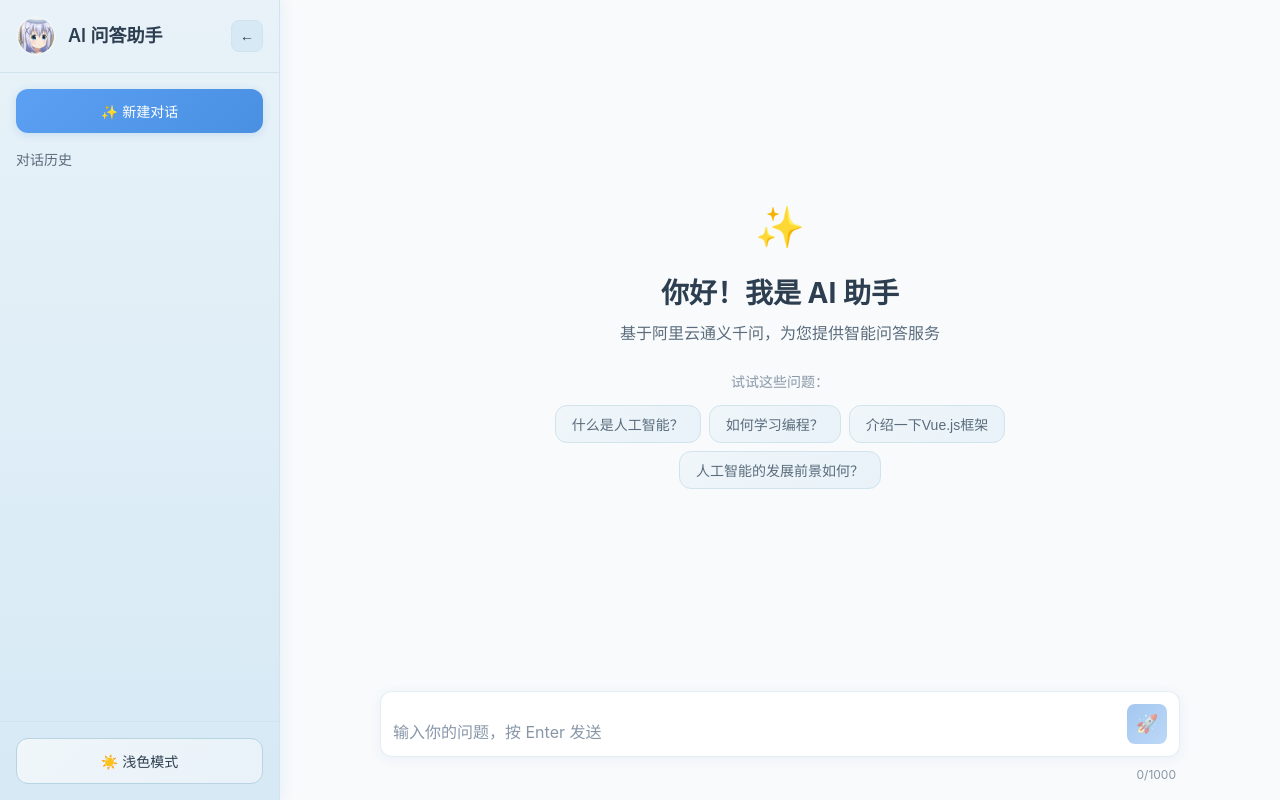
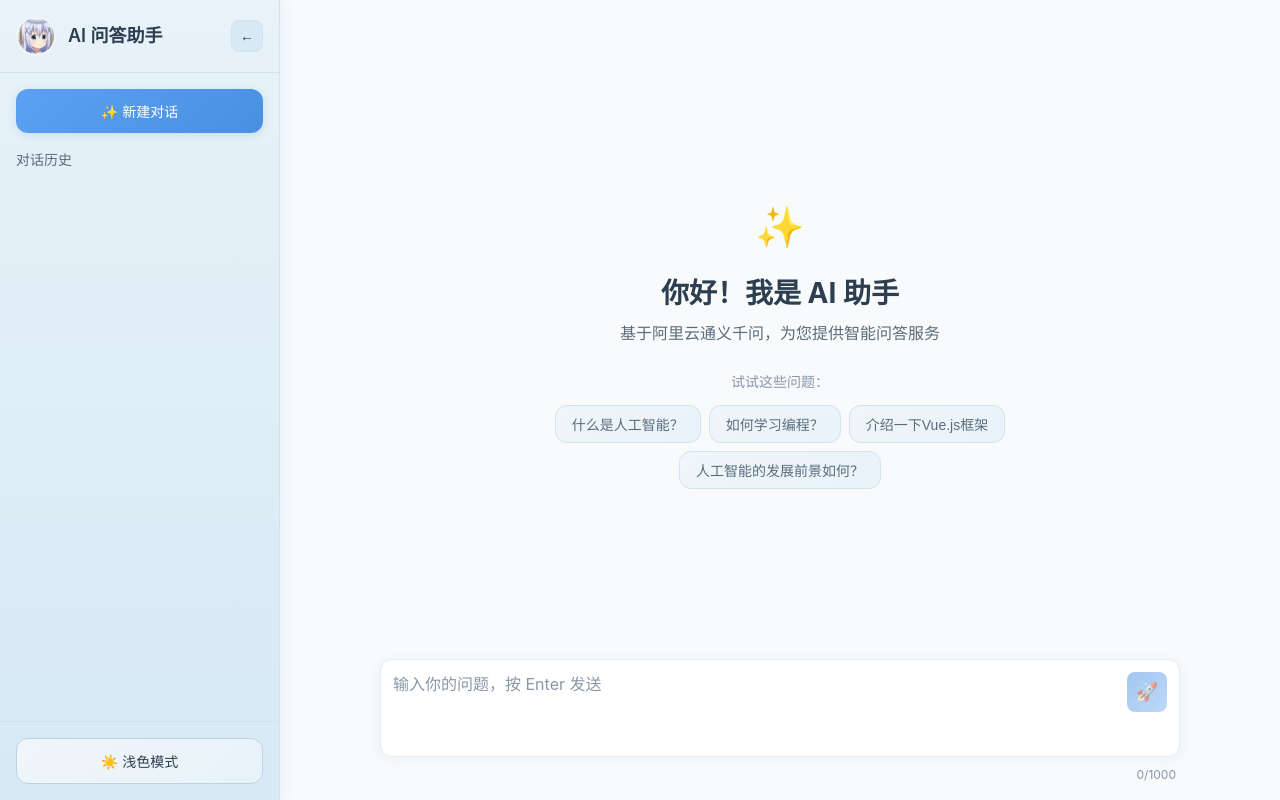
Before and after one commit to Chino-233/ai-demo, a Vue app in the folder frontend/: page / in a window 1280 px wide. Built offline with nearby package versions, Linux system fonts and the light colour scheme.

Commit message:
改进文字输入框

```diff
--- a/frontend/src/App.vue
+++ b/frontend/src/App.vue
@@ -154,7 +154,7 @@
                 @keydown.enter.exact.prevent="handleAsk"
                 @keydown.shift.enter.exact="() => {}"
                 @input="onInput"
-                rows="1"
+                rows="3"
                 ref="inputRef"
               ></textarea>
               <button
@@ -509,7 +509,12 @@ const handleAsk = async () => {
 // 滚动到底部
 const scrollToBottom = () => {
   nextTick(() => {
-    if (scrollContainer.value) {
+    // 如果messages容器有滚动条，滚动到底部
+    if (messagesContainer.value) {
+      messagesContainer.value.scrollTop = messagesContainer.value.scrollHeight
+    }
+    // 否则滚动主容器
+    else if (scrollContainer.value) {
       scrollContainer.value.scrollTop = scrollContainer.value.scrollHeight
     }
   })
@@ -1094,6 +1099,16 @@ html, body {
   min-height: 100%;
 }
 
+/* 对话区域高度限制 - 大约9条消息的高度 */
+.conversation-area {
+  max-height: calc(100vh - 220px); /* 减去输入区域和padding的高度 */
+}
+
+.messages {
+  max-height: calc(9 * 120px); /* 每条消息大约120px高度，9条消息 */
+  overflow-y: auto;
+}
+
 /* 欢迎区域 */
 .welcome-section {
   display: flex;
@@ -1186,6 +1201,7 @@ html, body {
   gap: 16px;
   overflow: visible;
   min-height: 0;
+  max-height: calc(100vh - 220px); /* 减去输入区域和padding的高度 */
 }
 
 .messages {
@@ -1198,6 +1214,8 @@ html, body {
   border-radius: var(--radius-md);
   border: none;
   min-height: 0;
+  max-height: calc(9 * 120px); /* 每条消息大约120px高度，9条消息 */
+  overflow-y: auto;
 }
 
 .message {
@@ -1450,7 +1468,7 @@ html, body {
 .input-wrapper {
   display: flex;
   gap: 8px;
-  align-items: flex-end;
+  align-items: flex-start;
   background: #ffffff;
   border: 1px solid rgba(209, 227, 237, 0.6);
   border-radius: var(--radius-md);
@@ -1490,7 +1508,7 @@ html, body {
   font-size: 16px;
   line-height: 1.5;
   resize: none;
-  min-height: 24px;
+  min-height: 72px;
   max-height: 120px;
   font-family: inherit;
 }
@@ -1513,6 +1531,7 @@ html, body {
   font-size: 18px;
   transition: all 0.2s ease;
   flex-shrink: 0;
+  align-self: flex-start;
 }
 
 .send-button:hover:not(:disabled) {
```
